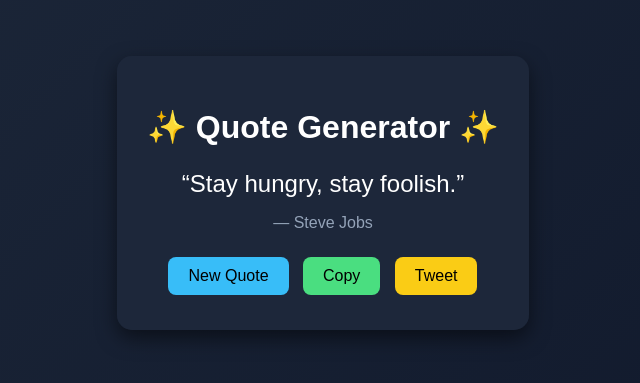
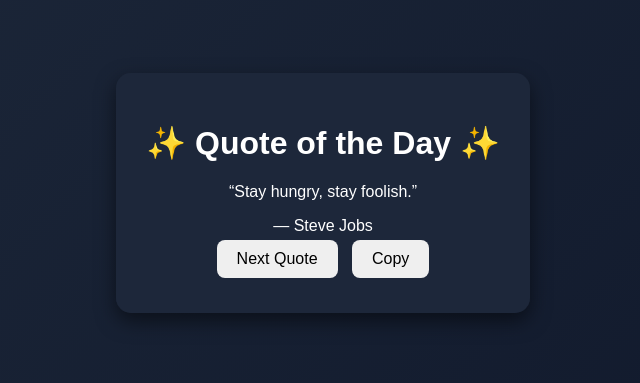
Before and after one commit to ULAGANATHAN-HARIHARA/Quotes-Day, a plain HTML site: page index.html in a window 1280 px wide. Shown: the part 207-590 px from the top of the page, without its empty margins (317-957 px from the left). Drawn offline with Linux system fonts and the light colour scheme; no server answers.

Commit message:
Update index.html

```diff
--- a/index.html
+++ b/index.html
@@ -3,17 +3,24 @@
 <head>
   <meta charset="UTF-8">
   <meta name="viewport" content="width=device-width, initial-scale=1.0">
-  <title>✨ Quote Generator ✨</title>
+  <title>Quote of the Day</title>
   <link rel="stylesheet" href="style.css">
 </head>
 <body>
   <div class="container">
-    <h1>✨ Quote Generator ✨</h1>
-    <p class="quote" id="quote">Loading...</p>
-    <p class="author" id="author"></p>
-    <button class="new-btn" onclick="newQuote()">New Quote</button>
-    <button class="copy-btn" onclick="copyQuote()">Copy</button>
-    <button class="tweet-btn" onclick="tweetQuote()">Tweet</button>
+    <h1>✨ Quote of the Day ✨</h1>
+
+    <div id="date"></div>
+
+    <div class="quote-box">
+      <p id="quote">Click below to get inspired!</p>
+      <span id="author">- Unknown</span>
+    </div>
+
+    <div class="buttons">
+      <button id="new-quote">Next Quote</button>
+      <button id="copy-quote">Copy</button>
+    </div>
   </div>
 
   <script src="script.js"></script>
```
